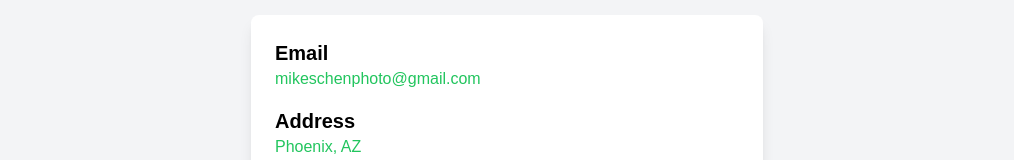
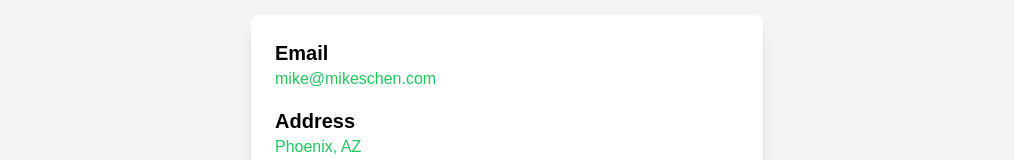
Before and after one commit to mikeschen/mikeschennum, a Next.js app: page /contact in a window 1280 px wide. Shown: the part 249-409 px from the top of the page, without its empty margins (133-1147 px from the left). Built offline with nearby package versions, Linux system fonts and the light colour scheme.

Commit message:
add new email

```diff
--- a/app/contact/page.tsx
+++ b/app/contact/page.tsx
@@ -7,11 +7,8 @@ export default function Contact() {
 				<div className="space-y-4">
 					<div>
 						<h2 className="text-xl font-semibold">Email</h2>
-						<a
-							href="mailto:mikeschenphoto@gmail.com"
-							className="text-green-500"
-						>
-							mikeschenphoto@gmail.com
+						<a href="mailto:mike@mikeschen.com" className="text-green-500">
+							mike@mikeschen.com
 						</a>
 					</div>
 
```
